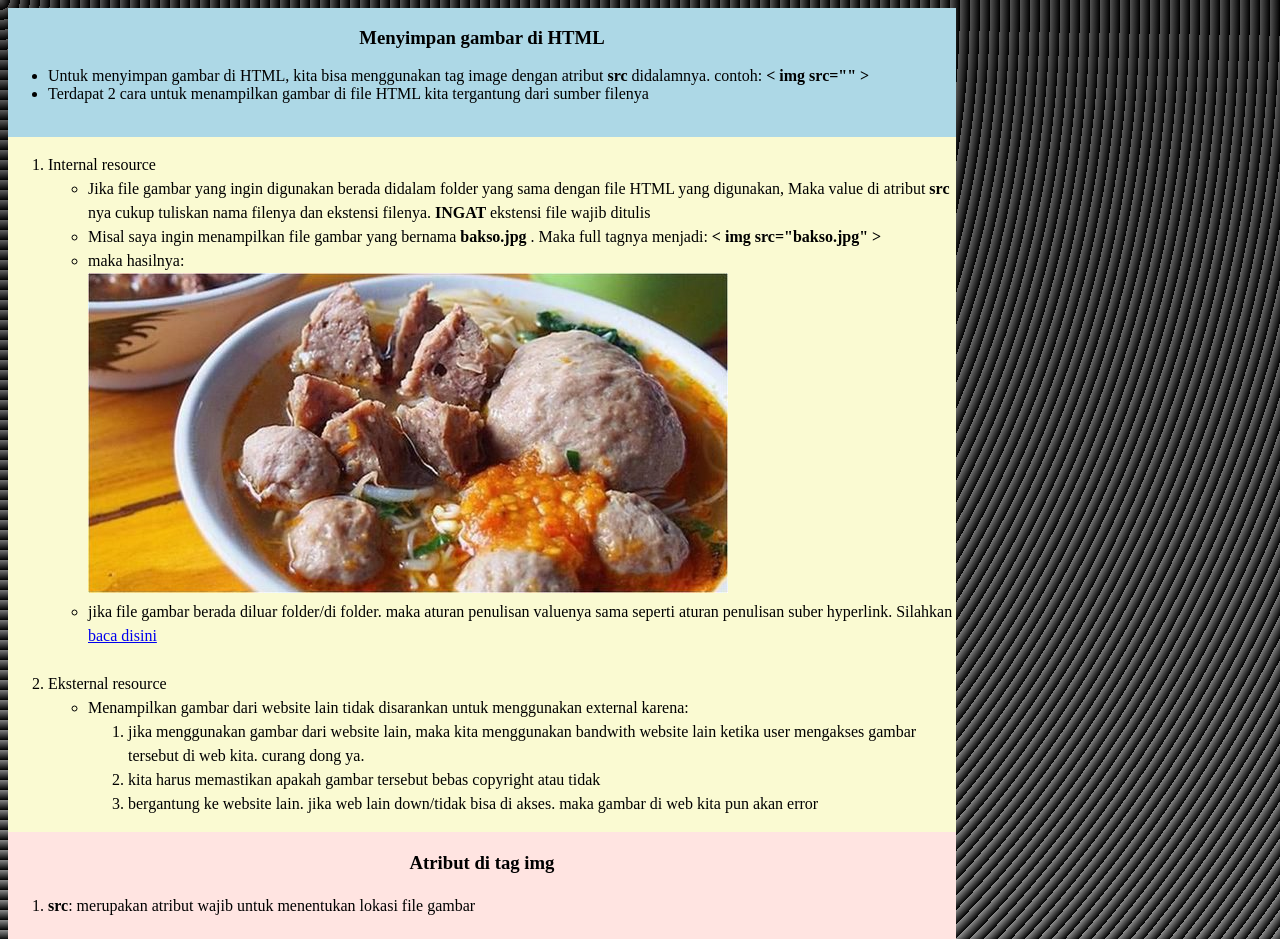
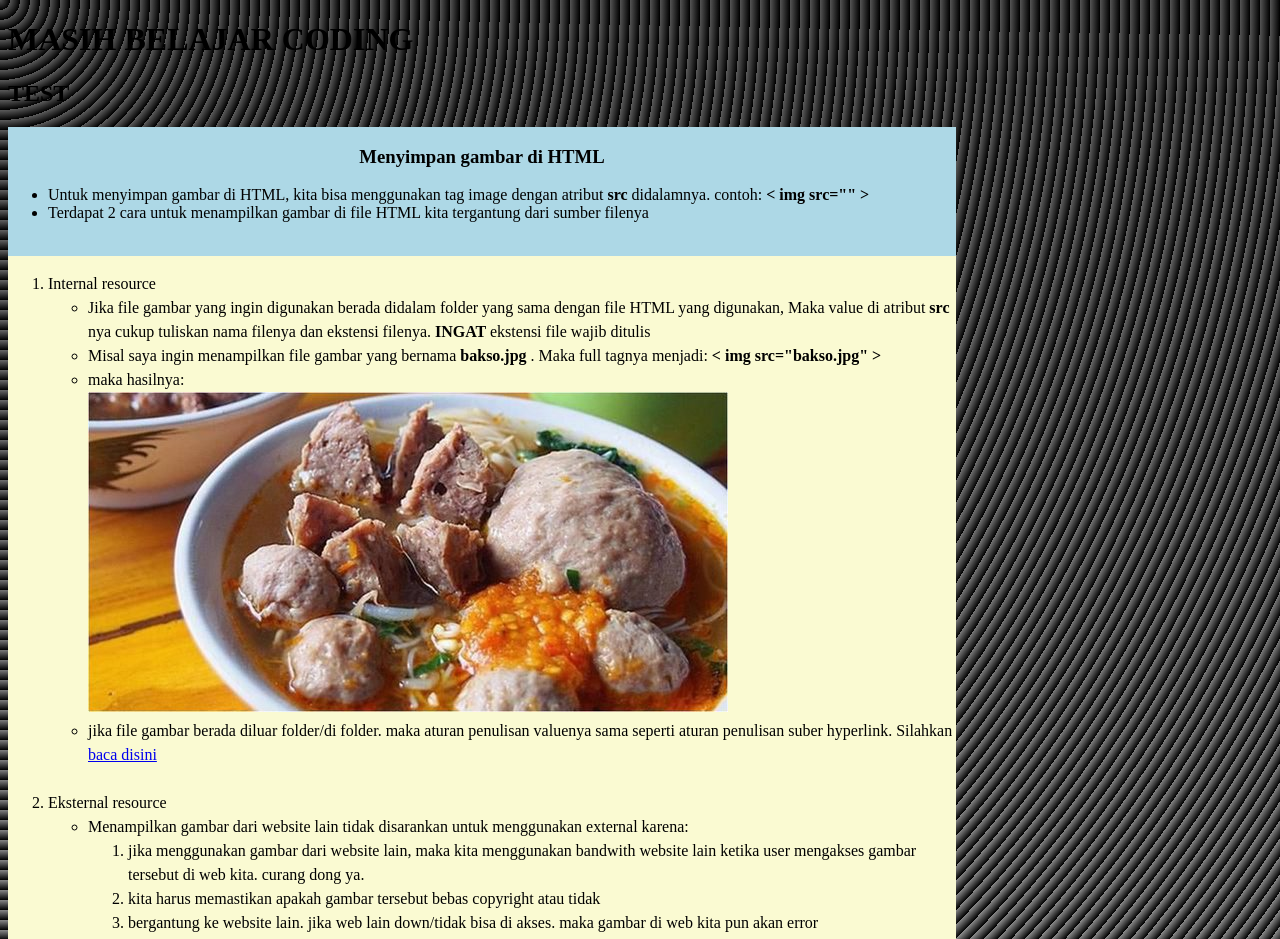
Before and after one commit to mohramdan/memuat-gambar-di-HTML, a plain HTML site: page index.html in a window 1280 px wide. Shown: the top 939 px of the page. Drawn offline with Linux system fonts and the light colour scheme.

Commit message:
Update index.html

```diff
--- a/index.html
+++ b/index.html
@@ -7,13 +7,28 @@
 </head>
 <body>
 
+<Header>
+    <div class="namablog">
+    <h1>MASIH BELAJAR CODING</h1>
+    </div>
+</Header>
+
+<section class="tengah">
+<div class="container1">
+    <h1>TEST</h1>
+</div>
+
+<div class="container2">
   <div class="kotaksatu">
+
     <h3>Menyimpan gambar di HTML</h3>
     <ul>
       <li> Untuk menyimpan gambar di HTML, kita bisa menggunakan tag image dengan atribut <b> src </b> didalamnya. contoh: <b> < img src="" > </b></li>
       <li> Terdapat 2 cara untuk menampilkan gambar di file HTML kita tergantung dari sumber filenya</li>
     </ul>
-    <br> </div>
+    <br>
+  </div>
+
   <div class="kotakdua">
     <ol>
     	<li> Internal resource</li>
@@ -23,7 +38,7 @@
     			<li> maka hasilnya:</li>
     			<img src="bakso.jpg">
     			<li> jika file gambar berada diluar folder/di folder. maka aturan penulisan valuenya sama seperti aturan penulisan suber hyperlink. Silahkan <a href="../lat6/hal1.html#intlink" target="_blank"> baca disini </a></li>
-    			</ul><br>
+    		</ul> <br>
 
     	<li> Eksternal resource </li>
     		<ul>
@@ -37,6 +52,7 @@
     		</ul>
         </ol>
   </div>
+
   <div class="kotaktiga">
     <h3> Atribut di tag <b> img </b></h3>
     <ol>
@@ -79,5 +95,7 @@
         <a href="http://www.jajakasubang.blogspot.com"> <img src="bakso.jpg" width="300"> </a>
     </ul>
   </div>
+</div>
+</section>
 </body>
 </html>
```
Lines whose indentation alone changed are shown as unchanged.
